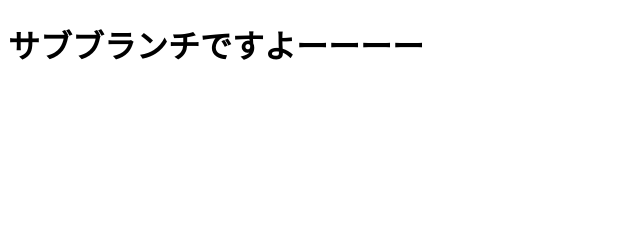
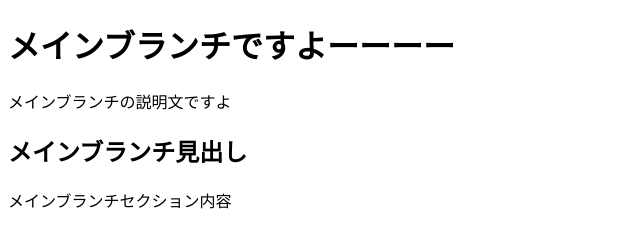
Before and after one commit to sakurac115115/GIT-shiritori, a plain HTML site: page index.html in a window 1280 px wide. Shown: the whole page, without its empty margins (0-640 px from the left). Drawn offline with Linux system fonts and the light colour scheme.

Commit message:
セクションを追加

```diff
--- a/index.html
+++ b/index.html
@@ -8,7 +8,13 @@
 </head>
 
 <body>
-  <h1>サブブランチですよーーーー</h1>
+  <h1>メインブランチですよーーーー</h1>
+  <p>メインブランチの説明文ですよ</p>
+
+  <section>
+    <h2>メインブランチ見出し</h2>
+    <p>メインブランチセクション内容</p>
+  </section>
 </body>
 
 </html>
```
